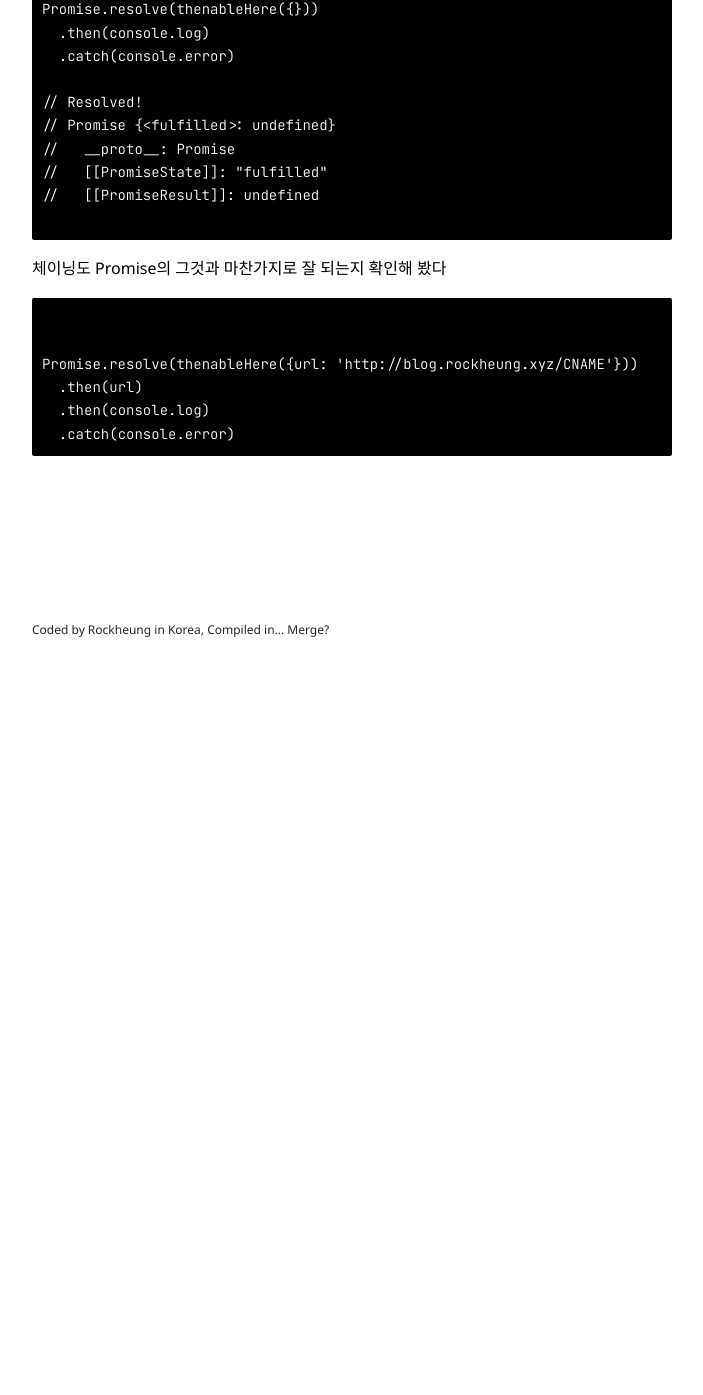
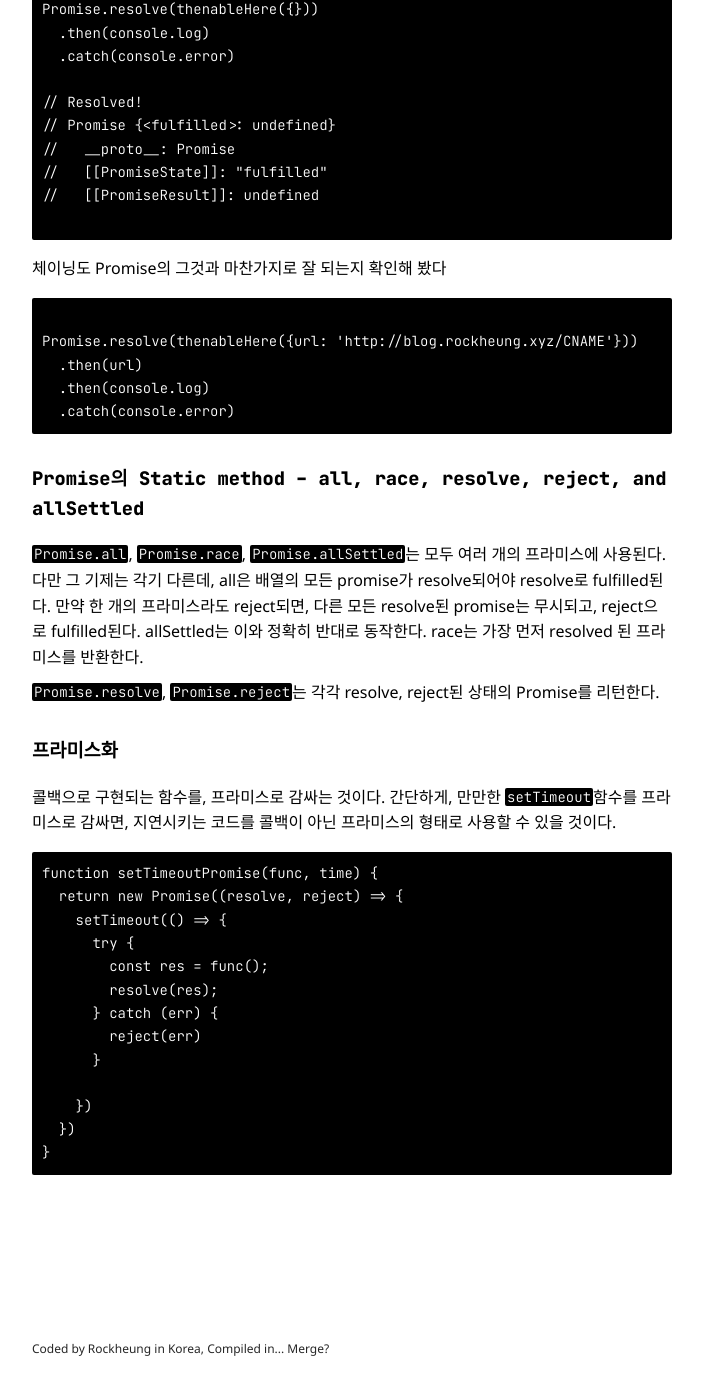
Before and after one commit to Rockheung/rockheung.github.io, a Jekyll site: the page built from _posts/2020-10-30-모던-JavaScript-튜토리얼-프라미스와-async-await-2.md, in a window 1280 px wide and 1400 px high, scrolled down 1681 px. Shown: the top 1395 px of the window, without its empty margins (288-991 px from the left). Built offline with Jekyll 4.4.1, drawn with Linux system fonts in a browser that asks for light colours; some web fonts are replaced; before the commit the page ends 2363 px from its top, so only the background shows below that.

Commit message:
프라미스화

````diff
--- a/_posts/2020-10-30-모던-JavaScript-튜토리얼-프라미스와-async-await-2.md
+++ b/_posts/2020-10-30-모던-JavaScript-튜토리얼-프라미스와-async-await-2.md
@@ -84,9 +84,34 @@ Promise.resolve(thenableHere({}))
 
 ```javascript
 
-
 Promise.resolve(thenableHere({url: 'http://blog.rockheung.xyz/CNAME'}))
   .then(url)
   .then(console.log)
   .catch(console.error)
 ```
+
+### Promise의 Static method - all, race, resolve, reject, and allSettled
+
+`Promise.all`, `Promise.race`, `Promise.allSettled`는 모두 여러 개의 프라미스에 사용된다. 다만 그 기제는 각기 다른데, all은 배열의 모든 promise가 resolve되어야 resolve로 fulfilled된다. 만약 한 개의 프라미스라도 reject되면, 다른 모든 resolve된 promise는 무시되고, reject으로 fulfilled된다. allSettled는 이와 정확히 반대로 동작한다. race는 가장 먼저 resolved 된 프라미스를 반환한다.
+
+`Promise.resolve`, `Promise.reject`는 각각 resolve, reject된 상태의 Promise를 리턴한다.
+
+### 프라미스화
+
+콜백으로 구현되는 함수를, 프라미스로 감싸는 것이다. 간단하게, 만만한 `setTimeout`함수를 프라미스로 감싸면, 지연시키는 코드를 콜백이 아닌 프라미스의 형태로 사용할 수 있을 것이다.
+
+```javascript
+function setTimeoutPromise(func, time) {
+  return new Promise((resolve, reject) => {
+    setTimeout(() => {
+      try {
+        const res = func();
+        resolve(res);
+      } catch (err) {
+        reject(err)
+      }
+
+    })
+  })
+}
+```
````
